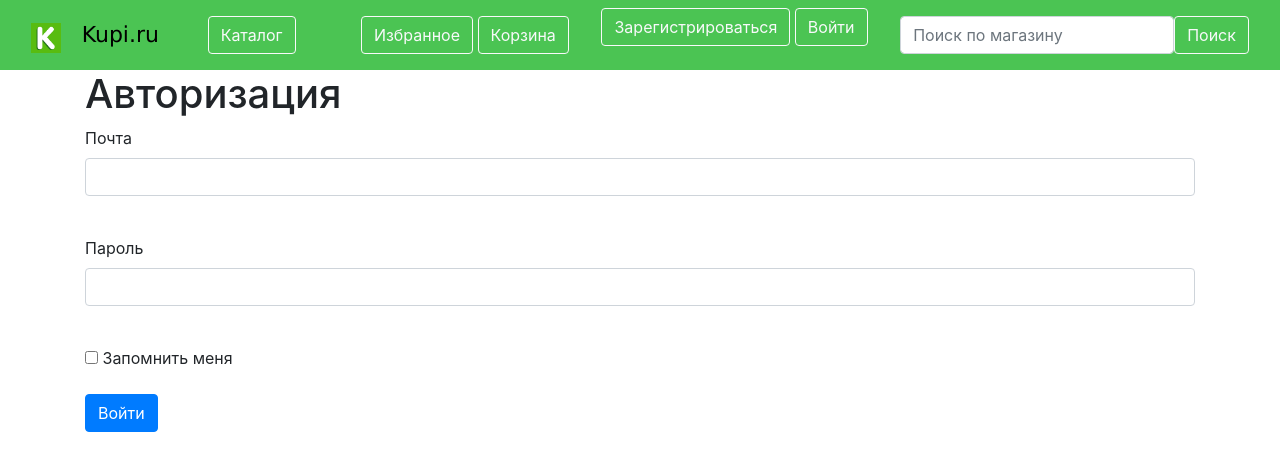
After one commit to baoobab/kupi-shop, a Flask app: page /login in a window 1280 px wide. The commit adds this page. Shown: the top 471 px of the page. Run offline with Flask 2, Linux system fonts and the light colour scheme; some libraries are stand-ins or nearby versions.

Commit message:
Пока просто пустой сайт v0.2 (Вадим)

```diff
--- /dev/null
+++ b/data/__all_models.py
@@ -0,0 +1,2 @@
+from . import users
+from . import goods
--- /dev/null
+++ b/forms/users.py
@@ -0,0 +1,20 @@
+from flask_wtf import FlaskForm
+from wtforms import PasswordField, StringField, SubmitField, BooleanField
+from wtforms.fields.html5 import EmailField
+from wtforms.validators import DataRequired
+
+
+class RegisterForm(FlaskForm):
+    email = EmailField('Почта', validators=[DataRequired()])
+    password = PasswordField('Пароль', validators=[DataRequired()])
+    password_again = PasswordField('Повторите пароль', validators=[DataRequired()])
+    name = StringField('Имя', validators=[DataRequired()])
+    surname = StringField('Фамилия', validators=[DataRequired()])
+    submit = SubmitField('Войти')
+
+
+class LoginForm(FlaskForm):
+    email = EmailField('Почта', validators=[DataRequired()])
+    password = PasswordField('Пароль', validators=[DataRequired()])
+    remember_me = BooleanField('Запомнить меня')
+    submit = SubmitField('Войти')
--- a/main.py
+++ b/main.py
@@ -1,17 +1,82 @@
-from flask import Flask, render_template
+from flask import Flask, render_template, redirect
+from flask_login import LoginManager, login_user, login_required, logout_user, current_user
+
+from forms.goods import GoodsForm
+from forms.users import RegisterForm, LoginForm
+from data.goods import Goods
+from data.users import User
+from data import db_session
 
 app = Flask(__name__)
+login_manager = LoginManager()
+login_manager.init_app(app)
+app.config['SECRET_KEY'] = 'yandexlyceum_secret_key'
 
-app.config['SECRET_KEY'] = 'yandexlyceum_secret_key'
+
+@login_manager.user_loader
+def load_user(user_id):
+    db_sess = db_session.create_session()
+    return db_sess.query(User).get(user_id)
+
+
+@app.route('/logout')
+@login_required
+def logout():
+    logout_user()
+    return redirect("/")
+
+
+def main():
+    db_session.global_init("db/db.db")
+    app.run()
 
 
 @app.route("/")
 def index():
-    return render_template("base.html")
+    db_sess = db_session.create_session()
+    if current_user.is_authenticated:
+        user = db_sess.query(User)
+        print(user)
+    else:
+        return redirect('/login')
+    return render_template("main.html", title='Главная страница')
 
 
-def main():
-    app.run()
+# @app.route('/register', methods=['GET', 'POST'])
+# def reqister():
+#     form = RegisterForm()
+#     if form.validate_on_submit():
+#         if form.password.data != form.password_again.data:
+#             return render_template('register.html', title='Регистрация', form=form,
+#                                    message="Пароли не совпадают")
+#         db_sess = db_session.create_session()
+#         if db_sess.query(User).filter(User.email == form.email.data).first():
+#             return render_template('register.html', title='Регистрация', form=form,
+#                                    message="Такой пользователь уже есть")
+#         user = User(
+#             surname=form.surname.data,
+#             name=form.name.data,
+#             email=form.email.data,
+#             age=form.age.data,
+#         )
+#         user.set_password(form.password.data)
+#         db_sess.add(user)
+#         db_sess.commit()
+#         return redirect('/login')
+#     return render_template('register.html', title='Регистрация', form=form)
+
+
+@app.route('/login', methods=['GET', 'POST'])
+def login():
+    form = LoginForm()
+    if form.validate_on_submit():
+        db_sess = db_session.create_session()
+        user = db_sess.query(User).filter(User.email == form.email.data).first()
+        if user and user.check_password(form.password.data):
+            login_user(user, remember=form.remember_me.data)
+            return redirect("/")
+        return render_template('login.html', message="Неправильный логин или пароль", form=form)
+    return render_template('login.html', title='Авторизация', form=form)
 
 
 if __name__ == '__main__':
--- a/templates/base.html
+++ b/templates/base.html
@@ -10,6 +10,7 @@
    }
 
 
+
     </style>
     <meta charset="utf-8">
     <meta name="viewport" content="width=device-width, initial-scale=1, shrink-to-fit=no">
@@ -17,21 +18,37 @@
           href="https://stackpath.bootstrapcdn.com/bootstrap/4.4.1/css/bootstrap.min.css"
           integrity="sha384-Vkoo8x4CGsO3+Hhxv8T/Q5PaXtkKtu6ug5TOeNV6gBiFeWPGFN9MuhOf23Q9Ifjh"
           crossorigin="anonymous">
-    <title>Главная страница</title>
+    <title>{{title}}</title>
 </head>
 <body>
 <header>
-    <nav class="navbar navbar-light bg-light">
+    <nav class="navbar navbar-light" style="background-color: #4bc453;">
         <div class="container-fluid">
+
             <a class="navbar-brand" href="#">
                 <img src="/static/img/logo.png" alt="" width="30" height="30"
                      class="d-inline-block align-text-top">
                 <lg>Kupi.ru</lg>
+                <a class="btn btn-outline-light" aria-current="page" href="#">Каталог</a>
                 <a>
+                    <div>
+                        <a class="btn btn-outline-light" aria-current="page" href="#">Избранное</a>
+                        <a class="btn btn-outline-light" aria-current="page" href="#">Корзина</a>
+                    </div>
+                    <div>
+                        {% if current_user.is_authenticated %}
+                        <a class="navbar-brand" href="/logout">{{ current_user.name }}</a>
+                        {% else %}
+                        <p>
+                            <a class="btn btn-outline-light" href="/register">Зарегистрироваться</a>
+                            <a class="btn btn-outline-light" href="/login">Войти</a>
+                        </p>
+                        {% endif %}
+                    </div>
                     <form class="d-flex">
                         <input class="form-control me-2" type="search" placeholder="Поиск по магазину"
                                aria-label="Поиск">
-                        <button class="btn btn-outline-success" type="submit">Поиск</button>
+                        <button class="btn btn-outline-light" type="submit">Поиск</button>
                     </form>
                 </a>
             </a>
@@ -39,6 +56,8 @@
         </div>
     </nav>
 </header>
+
+
 <!-- Begin page content -->
 <main role="main" class="container">
     {% block content %}{% endblock %}
--- /dev/null
+++ b/templates/login.html
@@ -0,0 +1,29 @@
+{% extends "base.html" %}
+
+{% block content %}
+<h1>Авторизация</h1>
+<form action="" method="post">
+    {{ form.hidden_tag() }}
+    <p>
+        {{ form.email.label }}<br>
+        {{ form.email(class="form-control", type="email") }}<br>
+        {% for error in form.email.errors %}
+    <div class="alert alert-danger" role="alert">
+        {{ error }}
+    </div>
+    {% endfor %}
+    </p>
+    <p>
+        {{ form.password.label }}<br>
+        {{ form.password(class="form-control", type="password") }}<br>
+        {% for error in form.password.errors %}
+    <div class="alert alert-danger" role="alert">
+        {{ error }}
+    </div>
+    {% endfor %}
+    </p>
+    <p>{{ form.remember_me() }} {{ form.remember_me.label }}</p>
+    <p>{{ form.submit(type="submit", class="btn btn-primary") }}</p>
+    <div>{{ message }}</div>
+</form>
+{% endblock %}
```
Also changed, not shown: data/db_session.py (added, +33 -0 lines), data/goods.py (added, +14 -0 lines), data/users.py (added, +28 -0 lines), forms/goods.py (added, +9 -0 lines), templates/main.html (added, +9 -0 lines), db/db.db (added).
